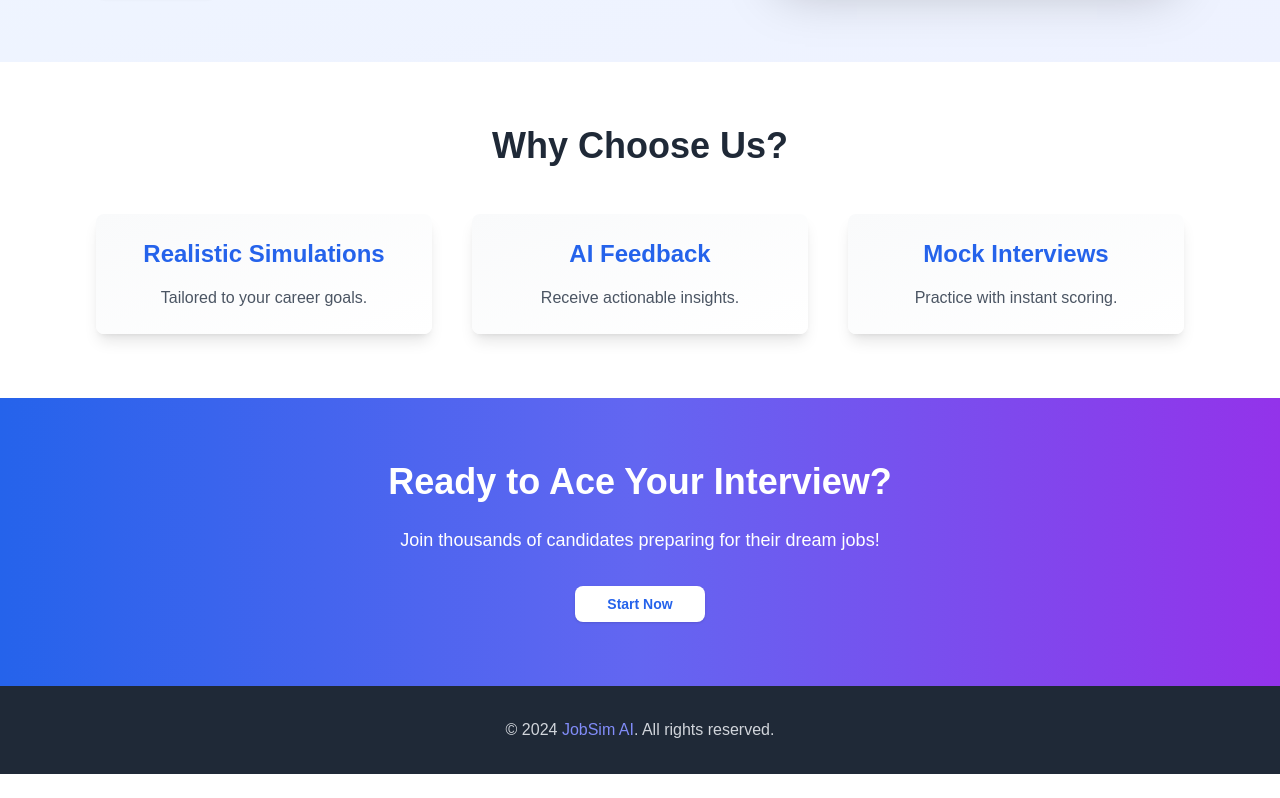
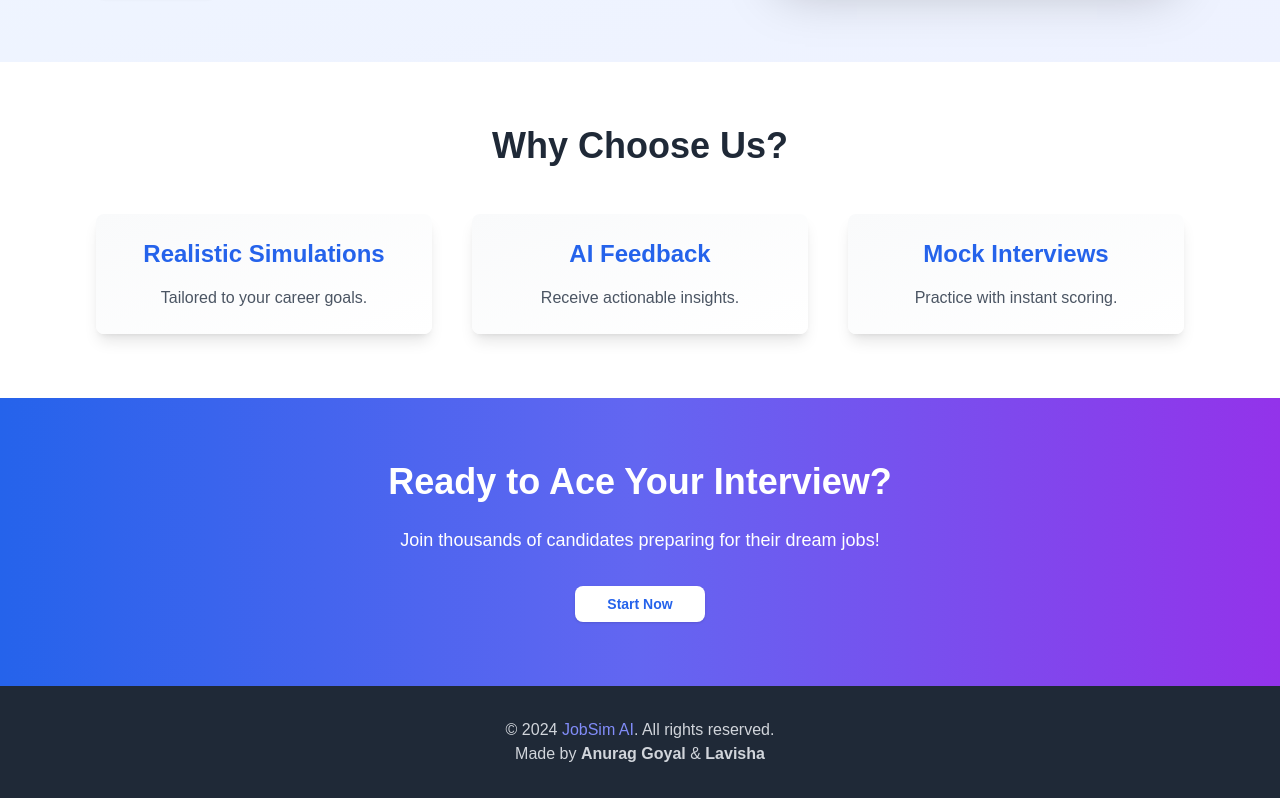
Before and after one commit to deafult0user/Final-Year-BTech-CSE-Project, a Next.js app: page / in a window 1280 px wide. Shown: the part 481-1279 px from the top of the page. Before the commit the page ends 1255 px from the top, so only its background shows below. Built offline with nearby package versions, Linux system fonts and the light colour scheme; no server answers.

Commit message:
SignUp and Home

```diff
--- a/app/(auth)/sign-in/[[...sign-in]]/page.jsx
+++ b/app/(auth)/sign-in/[[...sign-in]]/page.jsx
@@ -60,12 +60,11 @@ export default function Page() {
           </a>
 
           <h1 className="mt-2 text-2xl font-bold text-gray-900 sm:text-3xl md:text-4xl dark:text-white">
-            Welcome to Squid 🦑
+            Welcome to JobSim AI
           </h1>
 
           <p className="mt-4 leading-relaxed text-gray-500 dark:text-gray-400">
-            Lorem, ipsum dolor sit amet consectetur adipisicing elit. Eligendi nam dolorum aliquam,
-            quibusdam aperiam voluptatum.
+          Job Simulator Web Application for Folks for their Online Mock Interview Trainings.
           </p>
         </div>
         <SignIn/>
--- a/app/page.js
+++ b/app/page.js
@@ -207,8 +207,9 @@ export default function Home() {
         <footer className="py-8 text-center bg-gray-800 text-gray-300">
           <p>
             &copy; {new Date().getFullYear()}{" "}
-            <span className="text-indigo-400">JobSim AI</span>. All rights reserved.
+            <span className="text-indigo-400">JobSim AI</span>. All rights reserved.<br/>Made by <Link href={'https://anuragoyalportfolio.netlify.app/'}><strong>Anurag Goyal</strong></Link> & <Link href={'https://lavishasaroha.netlify.app/'}><strong>Lavisha</strong></Link>
           </p>
+
         </footer>
       </main>
     </>
```
